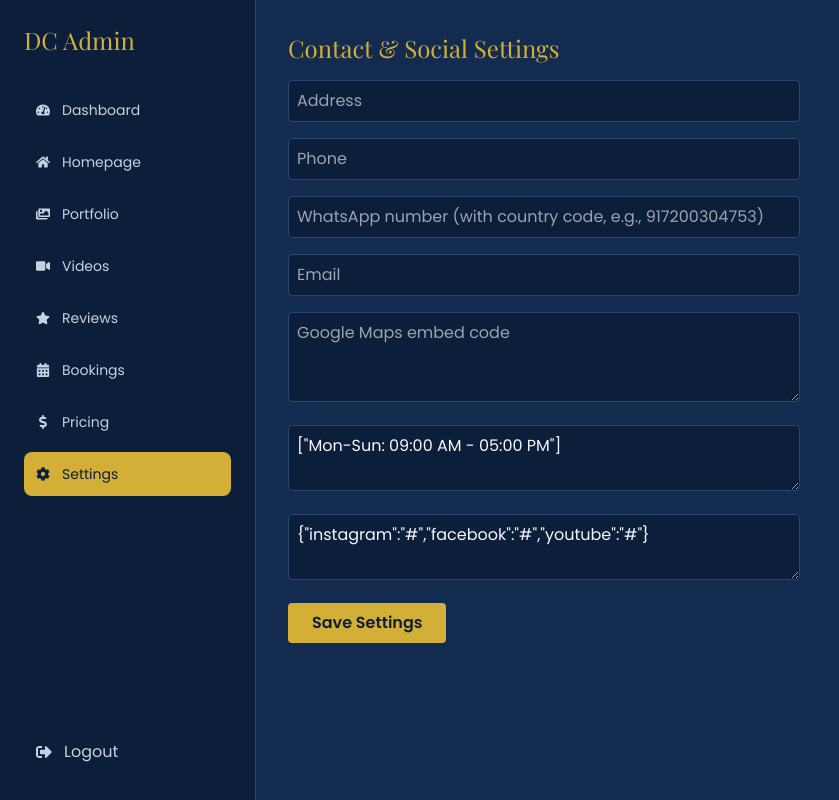
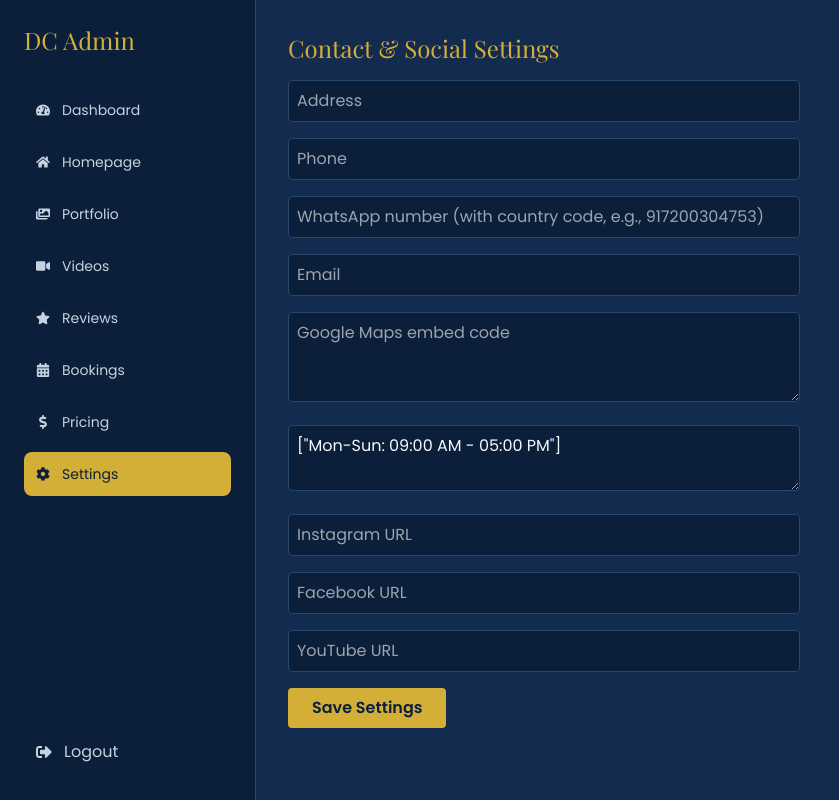
Before and after one commit to Praveenkanth2805/dc-vimal, a Next.js app in the folder dc-creation/: page /admin/settings in a window 1280 px wide. Shown: the whole page, without its empty margins (0-839 px from the left). Built offline with nearby package versions, Linux system fonts and the light colour scheme; no server answers; the database is empty; sample sign-in values are in the browser's storage; a web font is replaced by a local one.

Commit message:
add toast in admin setting

```diff
--- a/dc-creation/src/components/Admin/SettingsForm.tsx
+++ b/dc-creation/src/components/Admin/SettingsForm.tsx
@@ -1,5 +1,6 @@
 'use client';
 import { useState, useEffect } from 'react';
+import { toast } from 'sonner';
 
 type ContactInfo = {
   address?: string;
@@ -21,7 +22,13 @@ export default function SettingsForm({ initialData }: { initialData: ContactInfo
     openingHours: '["Mon-Sun: 09:00 AM - 05:00 PM"]',
     socialLinks: '{"instagram":"#","facebook":"#","youtube":"#"}',
   });
-  const [saved, setSaved] = useState(false);
+
+  const [loading, setLoading] = useState(false);
+  const [social, setSocial] = useState({
+  instagram: '',
+  facebook: '',
+  youtube: '',
+});
 
   useEffect(() => {
     if (initialData) {
@@ -35,22 +42,67 @@ export default function SettingsForm({ initialData }: { initialData: ContactInfo
         socialLinks: initialData.socialLinks || '{}',
       });
     }
+    if (initialData?.socialLinks) {
+  try {
+    setSocial(JSON.parse(initialData.socialLinks));
+  } catch {
+    setSocial({
+      instagram: '',
+      facebook: '',
+      youtube: '',
+    });
+  }
+}
   }, [initialData]);
 
   const handleChange = (e: React.ChangeEvent<HTMLInputElement | HTMLTextAreaElement>) => {
     setForm({ ...form, [e.target.name]: e.target.value });
   };
 
+  const handleSocialChange = (
+  e: React.ChangeEvent<HTMLInputElement>
+) => {
+  setSocial({
+    ...social,
+    [e.target.name]: e.target.value,
+  });
+};
+
   const handleSubmit = async (e: React.FormEvent) => {
-    e.preventDefault();
-    const res = await fetch('/api/contact-info', {
-      method: 'PUT',
-      body: JSON.stringify(form),
-      headers: { 'Content-Type': 'application/json' },
-    });
-    if (res.ok) setSaved(true);
-    setTimeout(() => setSaved(false), 2000);
-  };
+  e.preventDefault();
+
+  setLoading(true);
+
+  const payload = {
+  ...form,
+  socialLinks: JSON.stringify(social),
+};
+
+const promise = fetch('/api/contact-info', {
+  method: 'PUT',
+  body: JSON.stringify(payload),
+  headers: {
+    'Content-Type': 'application/json',
+  },
+}).then(async (res) => {
+  if (!res.ok) {
+    throw new Error('Failed');
+  }
+  return res;
+});
+
+  toast.promise(promise, {
+    loading: 'Saving settings...',
+    success: 'Settings saved successfully!',
+    error: 'Failed to save settings.',
+  });
+
+  try {
+   await promise;
+  } finally {
+    setLoading(false);
+  }
+};
 
   return (
     <div>
@@ -62,11 +114,37 @@ export default function SettingsForm({ initialData }: { initialData: ContactInfo
         <input name="email" type="email" placeholder="Email" className="w-full bg-navy border border-border p-2 rounded text-text-primary" value={form.email} onChange={handleChange} />
         <textarea name="mapEmbed" placeholder="Google Maps embed code" rows={3} className="w-full bg-navy border border-border p-2 rounded text-text-primary" value={form.mapEmbed} onChange={handleChange} />
         <textarea name="openingHours" placeholder='JSON array of hours, e.g., ["Mon-Fri: 9-5"]' rows={2} className="w-full bg-navy border border-border p-2 rounded text-text-primary" value={form.openingHours} onChange={handleChange} />
-        <textarea name="socialLinks" placeholder='JSON object of social links' rows={2} className="w-full bg-navy border border-border p-2 rounded text-text-primary" value={form.socialLinks} onChange={handleChange} />
-        <button type="submit" className="bg-gold text-navy px-6 py-2 rounded font-semibold hover:bg-gold-dark transition">
-          Save Settings
-        </button>
-        {saved && <span className="text-green-500 ml-4">Saved!</span>}
+        <input
+  name="instagram"
+  placeholder="Instagram URL"
+  className="w-full bg-navy border border-border p-2 rounded text-text-primary"
+  value={social.instagram}
+  onChange={handleSocialChange}
+/>
+
+<input
+  name="facebook"
+  placeholder="Facebook URL"
+  className="w-full bg-navy border border-border p-2 rounded text-text-primary"
+  value={social.facebook}
+  onChange={handleSocialChange}
+/>
+
+<input
+  name="youtube"
+  placeholder="YouTube URL"
+  className="w-full bg-navy border border-border p-2 rounded text-text-primary"
+  value={social.youtube}
+  onChange={handleSocialChange}
+/>
+        <button
+  type="submit"
+  disabled={loading}
+  className="bg-gold text-navy px-6 py-2 rounded font-semibold hover:bg-gold-dark transition disabled:opacity-50 disabled:cursor-not-allowed"
+>
+  {loading ? 'Saving...' : 'Save Settings'}
+</button>
+
       </form>
     </div>
   );
```
